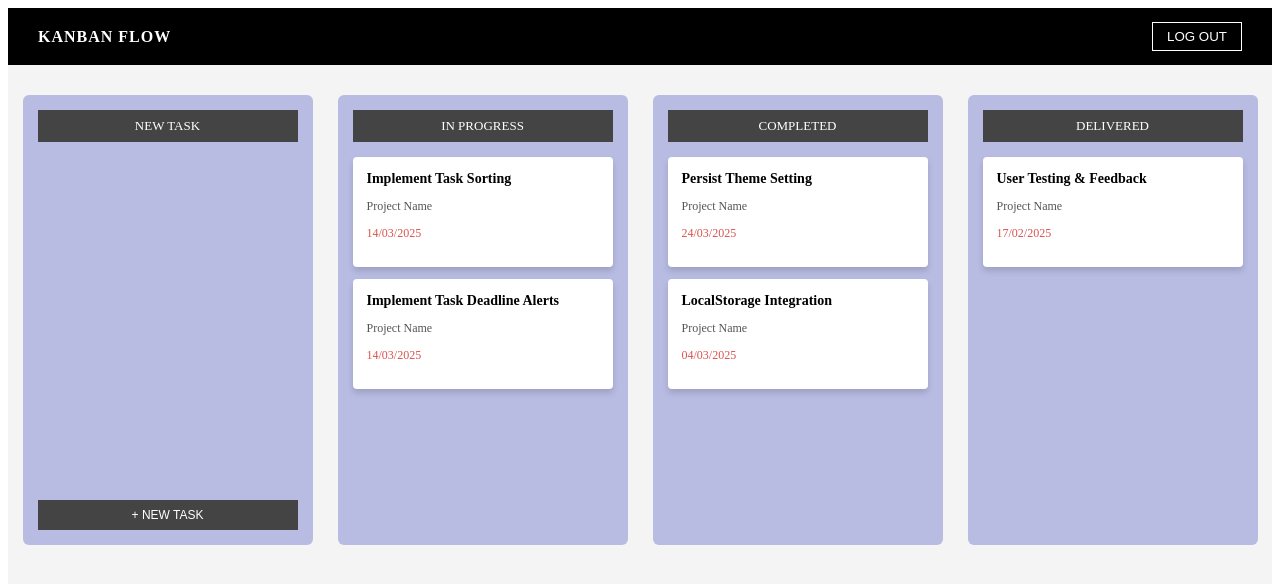
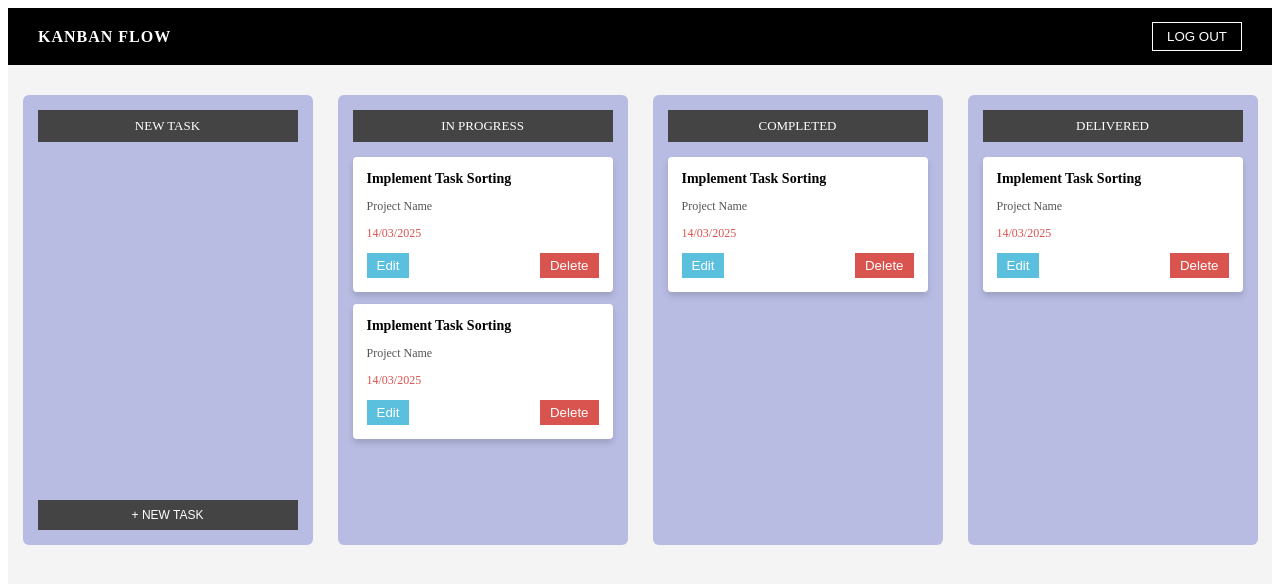
Before and after one commit to PRATEEKK9223/TaskManager, an Angular app: page / in a window 1280 px wide. Shown: the top 584 px of the page. Built offline with nearby package versions, Linux system fonts and the light colour scheme.

Commit message:
feature2 added

```diff
--- a/src/app/components/task-card/task-card.component.css
+++ b/src/app/components/task-card/task-card.component.css
@@ -20,3 +20,26 @@
   font-size: 12px;
   color: #d9534f;
 }
+
+
+.actions {
+  display: flex;
+  justify-content: space-between;
+  margin-top: 10px;
+}
+
+.edit-btn {
+  background: #5bc0de;
+  border: none;
+  padding: 5px 10px;
+  color: white;
+  cursor: pointer;
+}
+
+.delete-btn {
+  background: #d9534f;
+  border: none;
+  padding: 5px 10px;
+  color: white;
+  cursor: pointer;
+}
--- a/src/app/components/task-card/task-card.component.html
+++ b/src/app/components/task-card/task-card.component.html
@@ -1,5 +1,9 @@
 <div class="task-card">
-  <h4>{{title}}</h4>
-  <p class="project">{{project}}</p>
-  <p class="date">{{date}}</p>
+  <h4>{{task.title}}</h4>
+  <p class="project">{{task.project}}</p>
+  <p class="date">{{task.date}}</p>
+  <div class="actions">
+    <button class="edit-btn" (click)="onEdit()">Edit</button>
+    <button class="delete-btn" (click)="onDelete()">Delete</button>
+  </div>
 </div>
--- a/src/app/components/task-card/task-card.component.ts
+++ b/src/app/components/task-card/task-card.component.ts
@@ -1,5 +1,5 @@
-import { Component } from '@angular/core';
-import { Input } from '@angular/core';
+import { Component, Input, Output, EventEmitter } from '@angular/core';
+
 
 @Component({
   selector: 'app-task-card',
@@ -7,8 +7,19 @@ import { Input } from '@angular/core';
   styleUrls: ['./task-card.component.css']
 })
 export class TaskCardComponent {
-  @Input() title!: string;
-  @Input() project!: string;
-  @Input() date!: string;
+
+
+  @Input() task: any;
+
+  @Output() edit = new EventEmitter<any>();
+  @Output() delete = new EventEmitter<number>();
+
+  onEdit() {
+    this.edit.emit(this.task);
+  }
+
+  onDelete() {
+    this.delete.emit(this.task.id);
+  }
 
 }
--- a/src/app/components/task-form/task-form.component.html
+++ b/src/app/components/task-form/task-form.component.html
@@ -1,6 +1,6 @@
 <div class="overlay">
   <div class="form-container">
-    <h3>Create New Task</h3>
+    <h3>{{isEditMode ? 'Edit Task' : 'Create New Task'}}</h3>
 
     <form [formGroup]="taskForm" (ngSubmit)="submit()">
       <input type="text" placeholder="Task Title" formControlName="title">
@@ -9,7 +9,7 @@
 
       <div class="buttons">
         <button type="button" class="cancel" (click)="closeForm()">Cancel</button>
-        <button type="submit" class="save">Save</button>
+        <button type="submit" class="save"> {{isEditMode ? 'Update' : 'Save'}}</button>
       </div>
     </form>
   </div>
--- a/src/app/components/task-form/task-form.component.ts
+++ b/src/app/components/task-form/task-form.component.ts
@@ -1,4 +1,4 @@
-import { Component, EventEmitter, Output } from '@angular/core';
+import { Component, EventEmitter, Output, Input, OnChanges } from '@angular/core';
 import { FormBuilder, FormGroup } from '@angular/forms';
 
 @Component({
@@ -6,7 +6,10 @@ import { FormBuilder, FormGroup } from '@angular/forms';
   templateUrl: './task-form.component.html',
   styleUrls: ['./task-form.component.css']
 })
-export class TaskFormComponent {
+export class TaskFormComponent implements OnChanges {
+
+  @Input() task: any;
+  @Input() isEditMode: boolean = false;
 
   @Output() close = new EventEmitter<void>();
   @Output() save = new EventEmitter<any>();
@@ -15,18 +18,27 @@ export class TaskFormComponent {
 
   constructor(private fb: FormBuilder) {
     this.taskForm = this.fb.group({
+      id: [''],
       title: [''],
       project: [''],
       date: ['']
     });
   }
 
-  submit() {
-    this.save.emit(this.taskForm.value);
-    this.taskForm.reset();
+  ngOnChanges() {
+    if (this.task) {
+      this.taskForm.patchValue(this.task);
+    }
   }
 
+  submit() {
+    const formValue = this.taskForm.value;
+    console.log("Form Value:", formValue);   // 👈 DEBUG
+
+    this.save.emit(formValue);
+  }
   closeForm() {
     this.close.emit();
   }
+
 }
--- a/src/app/pages/dashboard/dashboard.component.html
+++ b/src/app/pages/dashboard/dashboard.component.html
@@ -2,19 +2,7 @@
 
 <div class="dashboard-container">
 
-  <!-- <app-column title="NEW TASK" [showAdd]="true">
-    <app-task-card
-      title="Design UI Wireframe"
-      project="Project Name"
-      date="14/03/2025">
-    </app-task-card>
 
-    <app-task-card
-      title="Design Task Filtering UI"
-      project="Project Name"
-      date="14/03/2025">
-    </app-task-card>
-  </app-column> -->
 
   <app-column
   title="NEW TASK"
@@ -22,53 +10,62 @@
   (addTask)="openForm()">
 
   <app-task-card
-          *ngFor="let task of newTasks"
-          [title]="task.title"
-          [project]="task.project"
-          [date]="task.date">
+    *ngFor="let task of tasks"
+    [task]="task"
+    (edit)="editTask($event)"
+    (delete)="deleteTask($event)">
   </app-task-card>
 
 </app-column>
 
 <app-task-form
   *ngIf="showForm"
+  [task]="selectedTask"
+  [isEditMode]="isEditMode"
   (close)="closeForm()"
   (save)="saveTask($event)">
 </app-task-form>
 
   <app-column title="IN PROGRESS">
     <app-task-card
-      title="Implement Task Sorting"
-      project="Project Name"
-      date="14/03/2025">
+  [task]="{
+    id: 100,
+    title: 'Implement Task Sorting',
+    project: 'Project Name',
+    date: '14/03/2025'
+  }">
 </app-task-card>
 
       <app-task-card
-      title="Implement Task Deadline Alerts"
-      project="Project Name"
-      date="14/03/2025">
+  [task]="{
+    id: 100,
+    title: 'Implement Task Sorting',
+    project: 'Project Name',
+    date: '14/03/2025'
+  }">
 </app-task-card>
     </app-column>
 
   <app-column title="COMPLETED">
    <app-task-card
-      title="Persist Theme Setting"
-      project="Project Name"
-      date="24/03/2025">
+  [task]="{
+    id: 100,
+    title: 'Implement Task Sorting',
+    project: 'Project Name',
+    date: '14/03/2025'
+  }">
 </app-task-card>
 
-    <app-task-card
-      title="LocalStorage Integration"
-      project="Project Name"
-      date="04/03/2025">
-    </app-task-card>
   </app-column>
 
   <app-column title="DELIVERED">
         <app-task-card
-      title="User Testing & Feedback"
-      project="Project Name"
-      date="17/02/2025">
+          [task]="{
+            id: 100,
+            title: 'Implement Task Sorting',
+            project: 'Project Name',
+            date: '14/03/2025'
+          }">
       </app-task-card>
   </app-column>
 
--- a/src/app/pages/dashboard/dashboard.component.ts
+++ b/src/app/pages/dashboard/dashboard.component.ts
@@ -1,3 +1,29 @@
+// import { Component } from '@angular/core';
+
+// @Component({
+//   selector: 'app-dashboard',
+//   templateUrl: './dashboard.component.html',
+//   styleUrls: ['./dashboard.component.css']
+// })
+// export class DashboardComponent {
+//     showForm = false;
+
+//   newTasks: any[] = [];
+
+//   openForm() {
+//     this.showForm = true;
+//   }
+
+//   closeForm() {
+//     this.showForm = false;
+//   }
+
+//   saveTask(task: any) {
+//     this.newTasks.push(task);
+//     this.showForm = false;
+//   }
+// }
+
 import { Component } from '@angular/core';
 
 @Component({
@@ -6,11 +32,16 @@ import { Component } from '@angular/core';
   styleUrls: ['./dashboard.component.css']
 })
 export class DashboardComponent {
-    showForm = false;
 
-  newTasks: any[] = [];
+  showForm = false;
+  isEditMode = false;
+
+  tasks: any[] = [];
+  selectedTask: any = null;
 
   openForm() {
+    this.isEditMode = false;
+    this.selectedTask = null;
     this.showForm = true;
   }
 
@@ -19,7 +50,31 @@ export class DashboardComponent {
   }
 
   saveTask(task: any) {
-    this.newTasks.push(task);
+
+    if (this.isEditMode) {
+      const index = this.tasks.findIndex(t => t.id === task.id);
+      if (index !== -1) {
+        this.tasks[index] = task;
+      }
+    } else {
+      task.id = Date.now();
+      this.tasks.push(task);
+    }
+
     this.showForm = false;
   }
+
+  editTask(task: any) {
+    this.isEditMode = true;
+    this.selectedTask = { ...task };
+    this.showForm = true;
+  }
+
+  deleteTask(id: number) {
+    const confirmDelete = confirm("Are you sure you want to delete this task?");
+    if (confirmDelete) {
+      this.tasks = this.tasks.filter(task => task.id !== id);
+    }
+  }
+
 }
```
Lines whose indentation alone changed are shown as unchanged.
